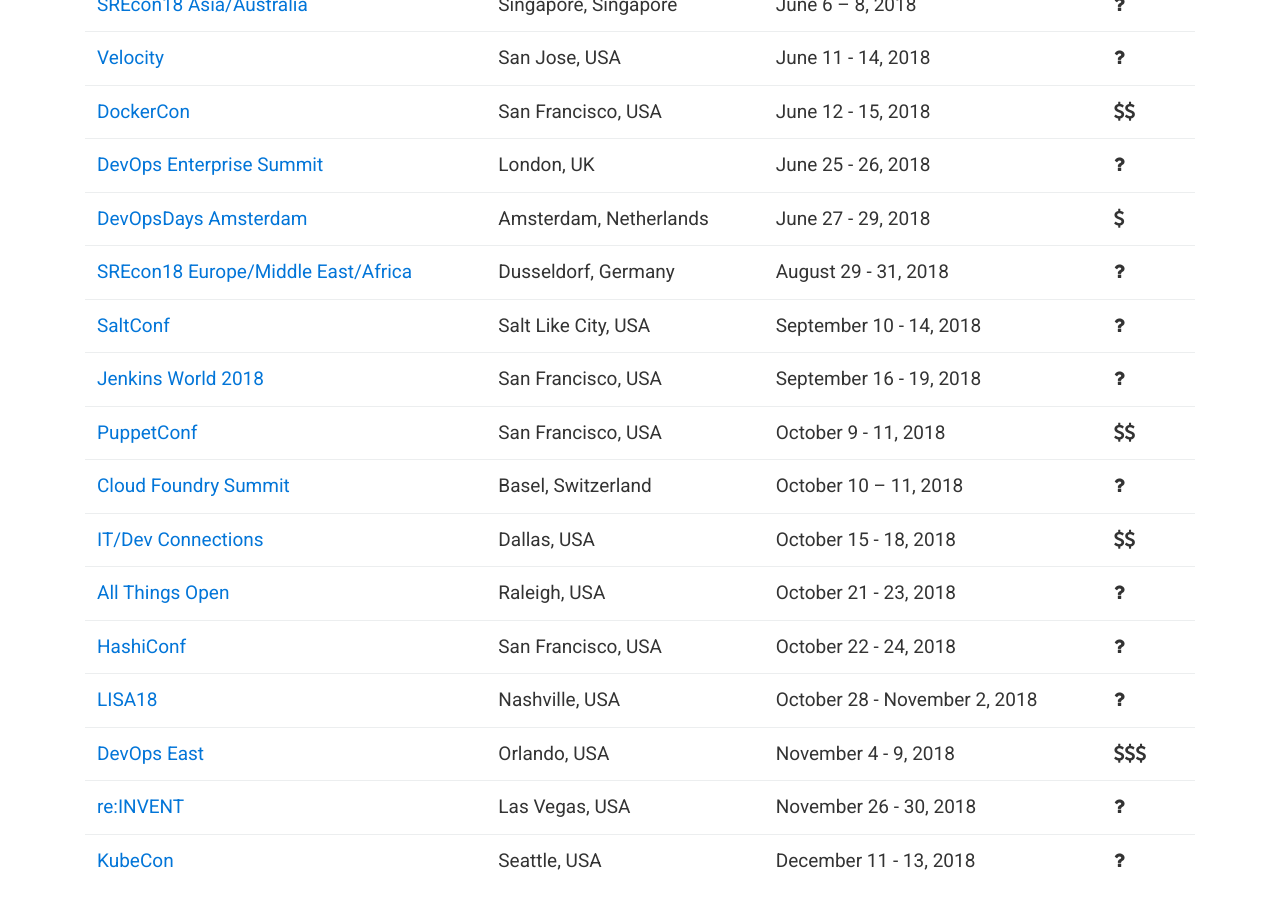
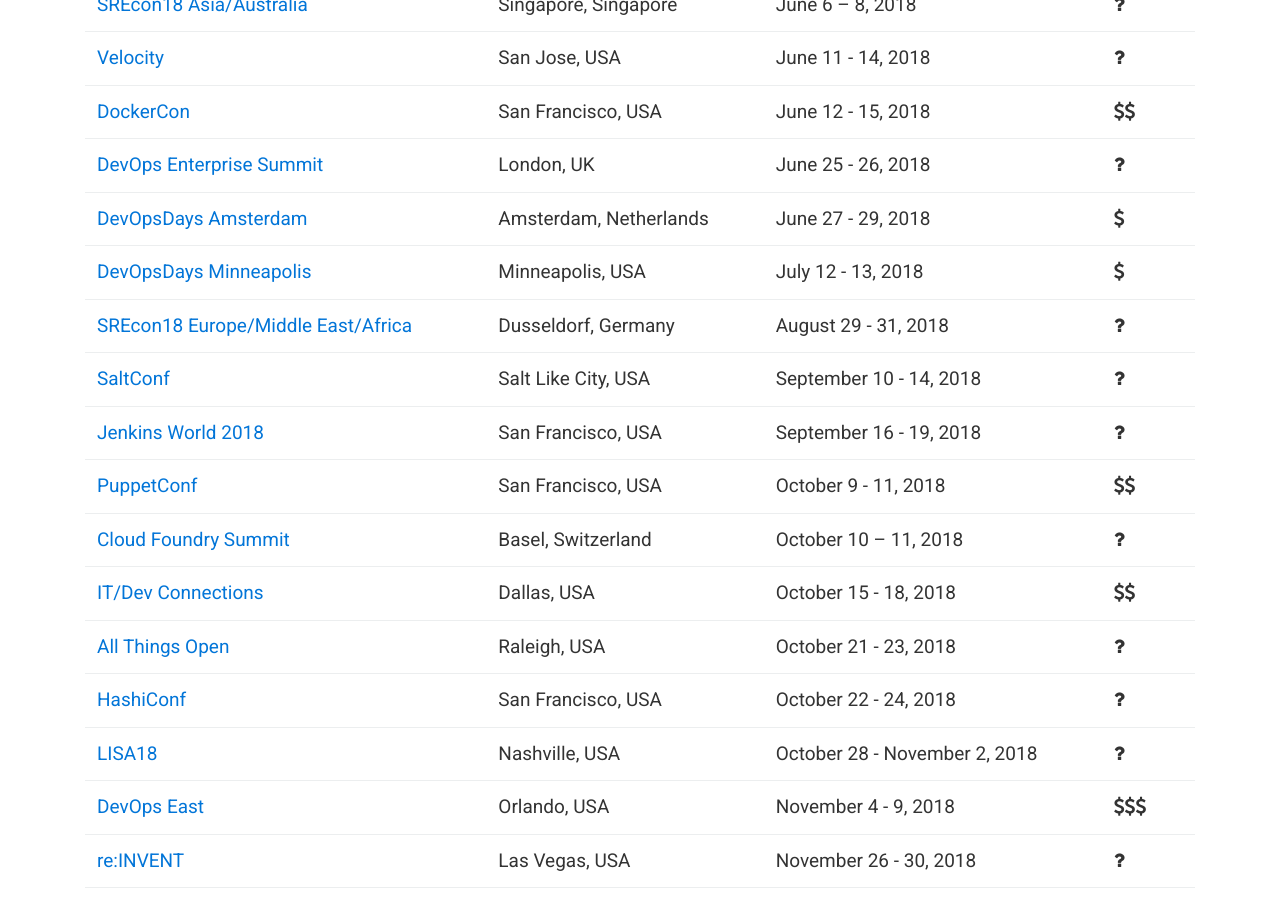
Before and after one commit to finspin/gotodevops.org, a Jekyll site: the page built from index.md, in a window 1280 px wide and 900 px high, scrolled down 2584 px. Built offline with Jekyll 4.4.1, drawn with Linux system fonts in a browser that asks for light colours; nearby versions of some CDN libraries.

Commit message:
DevOpsDays Minneapolis

```diff
--- a/_data/conferences.yml
+++ b/_data/conferences.yml
@@ -439,6 +439,15 @@
   start-date: 1530100800
   cost: 1
 
+- name: DevOpsDays Minneapolis
+  url: https://www.devopsdays.org/events/2018-minneapolis
+  location:
+      city: Minneapolis
+      country: USA
+  date: July 12 - 13, 2018
+  start-date: 1531396800
+  cost: 1
+
 - name: SREcon18 Europe/Middle East/Africa
   url: https://www.usenix.org/conference/srecon18europe
   location:
```
